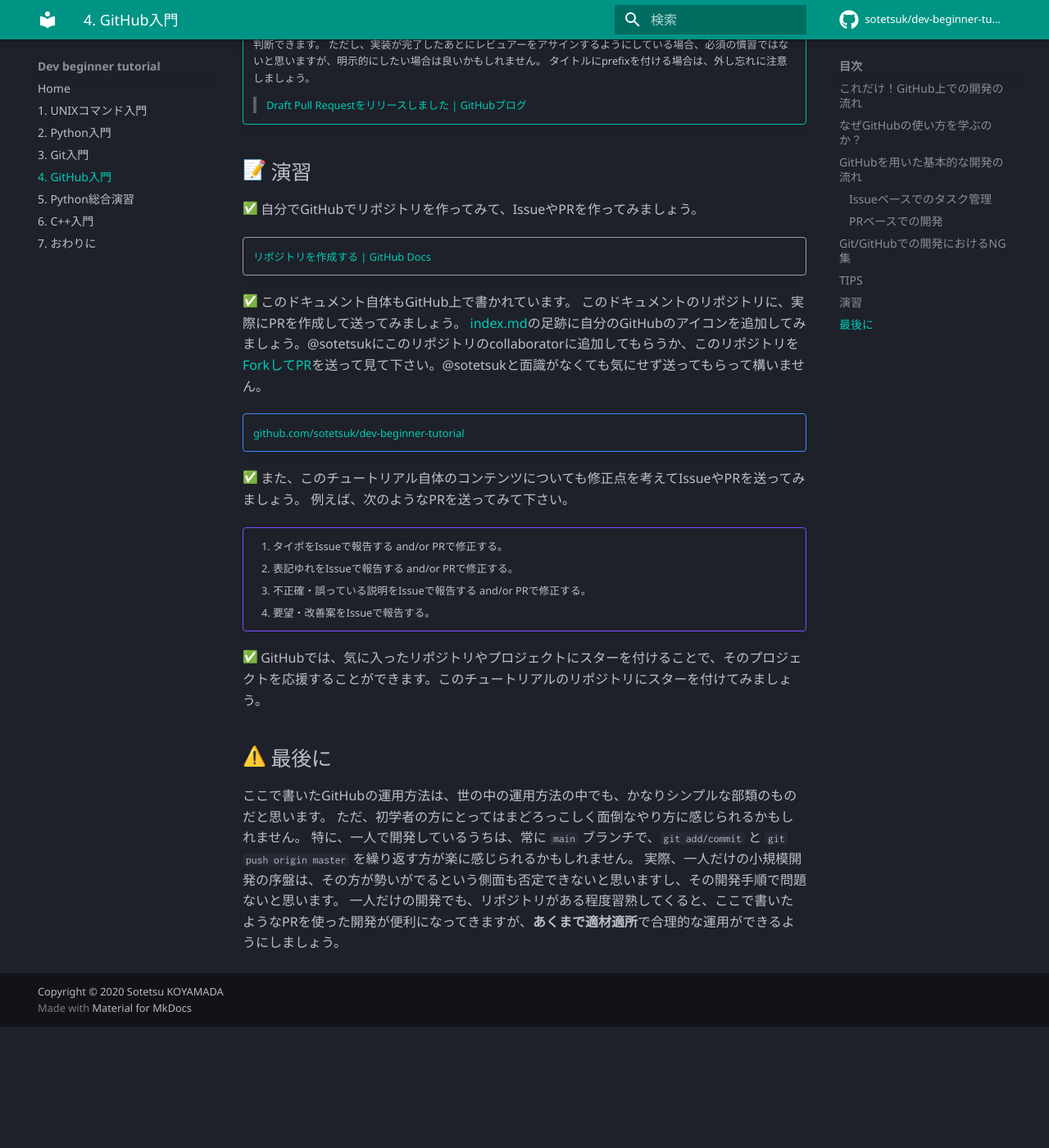
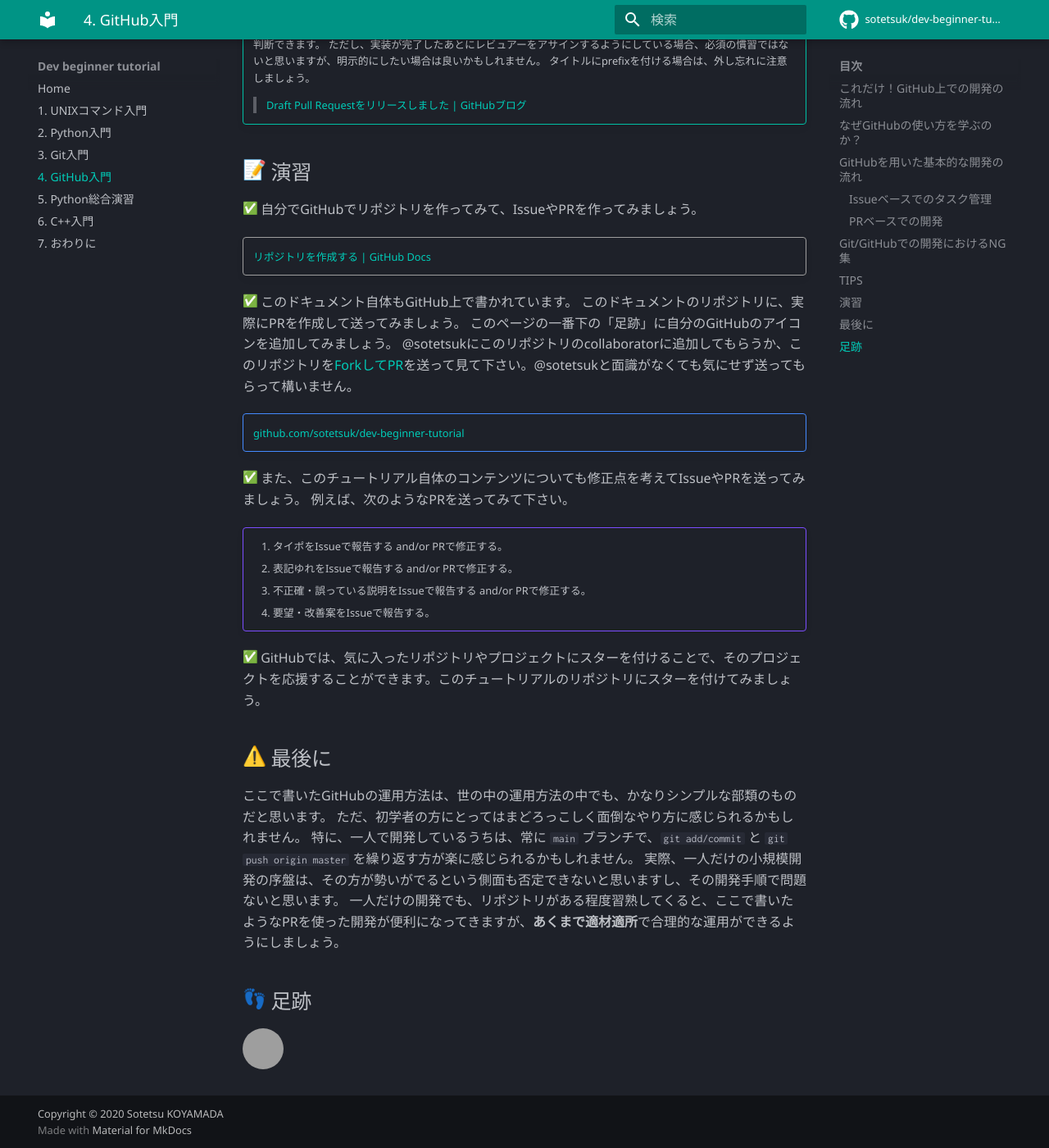
Before and after one commit to sotetsuk/dev-beginner-tutorial, an MkDocs documentation site: the page built from docs/github.md, in a window 1280 px wide and 1400 px high, scrolled down 6611 px. Shown: the whole window at 82% size. Built offline with MkDocs 1.6.1 and Material for MkDocs 9.7.7, drawn with Linux system fonts in a browser that asks for light colours; emoji names are drawn with the system emoji font; comment, search, counter and statistics services are not loaded; before the commit the page ends 7863 px from its top, so only the background shows below that; grey boxes are pictures that could not be loaded.

Commit message:
move footprints #43

```diff
--- a/docs/github.md
+++ b/docs/github.md
@@ -236,7 +236,8 @@
 
 :white_check_mark: このドキュメント自体もGitHub上で書かれています。
 このドキュメントのリポジトリに、実際にPRを作成して送ってみましょう。
-[index.md](https://github.com/sotetsuk/dev-beginner-tutorial/blob/main/docs/index.md)の足跡に自分のGitHubのアイコンを追加してみましょう。@sotetsukにこのリポジトリのcollaboratorに追加してもらうか、このリポジトリを[ForkしてPR](https://docs.github.com/ja/free-pro-team@latest/github/collaborating-with-issues-and-pull-requests/creating-a-pull-request-from-a-fork)を送って見て下さい。@sotetsukと面識がなくても気にせず送ってもらって構いません。
+このページの一番下の「足跡」に自分のGitHubのアイコンを追加してみましょう。
+@sotetsukにこのリポジトリのcollaboratorに追加してもらうか、このリポジトリを[ForkしてPR](https://docs.github.com/ja/free-pro-team@latest/github/collaborating-with-issues-and-pull-requests/creating-a-pull-request-from-a-fork)を送って見て下さい。@sotetsukと面識がなくても気にせず送ってもらって構いません。
 
 !!! important ""
 
@@ -261,3 +262,7 @@
 特に、一人で開発しているうちは、常に `main` ブランチで、`git add/commit` と `git push origin master` を繰り返す方が楽に感じられるかもしれません。
 実際、一人だけの小規模開発の序盤は、その方が勢いがでるという側面も否定できないと思いますし、その開発手順で問題ないと思います。
 一人だけの開発でも、リポジトリがある程度習熟してくると、ここで書いたようなPRを使った開発が便利になってきますが、**あくまで適材適所**で合理的な運用ができるようにしましょう。
+
+## :footprints: 足跡
+
+<a href="https://github.com/sotetsuk"><img src="https://github.com/sotetsuk.png" height="auto" width="50" style="border-radius:50%"></a>
```
Also changed, not shown: docs/index.md (+0 -4 lines).
